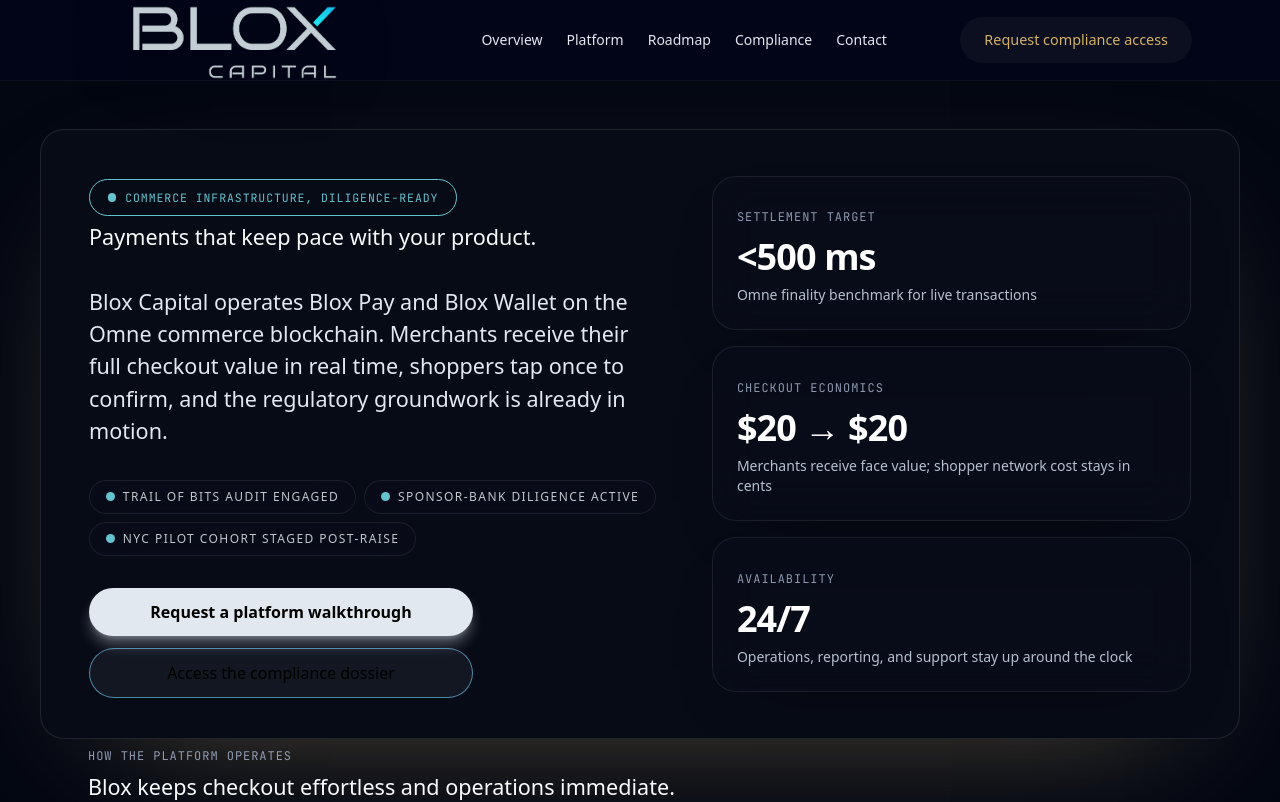
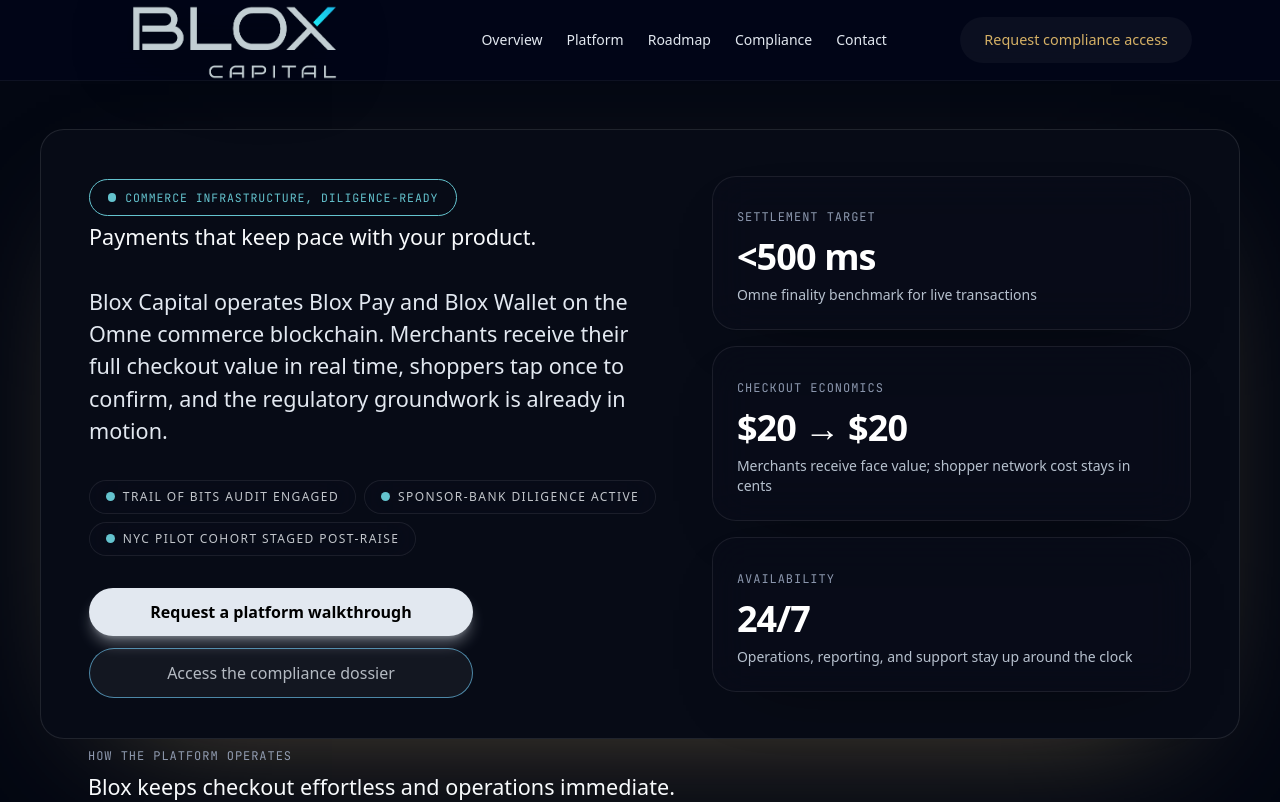
Before and after one commit to doneup-inc/blox-capital-site, a Next.js app: page / in a window 1280 px wide. Shown: the top 802 px of the page. Built offline with nearby package versions, Linux system fonts and the light colour scheme.

Commit message:
Remove and relocate 'rpb' class in Home page
The 'rpb' class was removed from the parent div and added to the Link component in the Home page. This change may be to adjust styling or fix layout issues related to the 'rpb' class.

```diff
--- a/src/app/page.tsx
+++ b/src/app/page.tsx
@@ -284,10 +284,10 @@
                 </span>
               ))}
             </div>
-            <div className="flex flex-col rpb gap-3 sm:max-w-sm">
+            <div className="flex flex-col gap-3 sm:max-w-sm">
               <Link
                 href="mailto:partnerships@blox.capital?subject=Blox%20platform%20walkthrough%20request"
-                className="inline-flex w-full items-center justify-center rounded-full bg-slate-200 px-6 py-3 text-base font-semibold text-black shadow-lg shadow-slate-200/40 transition hover:-translate-y-0.5 hover:bg-slate-100 hover:shadow-xl focus-visible:outline focus-visible:outline-2 focus-visible:outline-offset-2 focus-visible:outline-slate-200"
+                className="inline-flex rpb w-full items-center justify-center rounded-full bg-slate-200 px-6 py-3 text-base font-semibold text-black shadow-lg shadow-slate-200/40 transition hover:-translate-y-0.5 hover:bg-slate-100 hover:shadow-xl focus-visible:outline focus-visible:outline-2 focus-visible:outline-offset-2 focus-visible:outline-slate-200"
               >
                 Request a platform walkthrough
               </Link>
```
